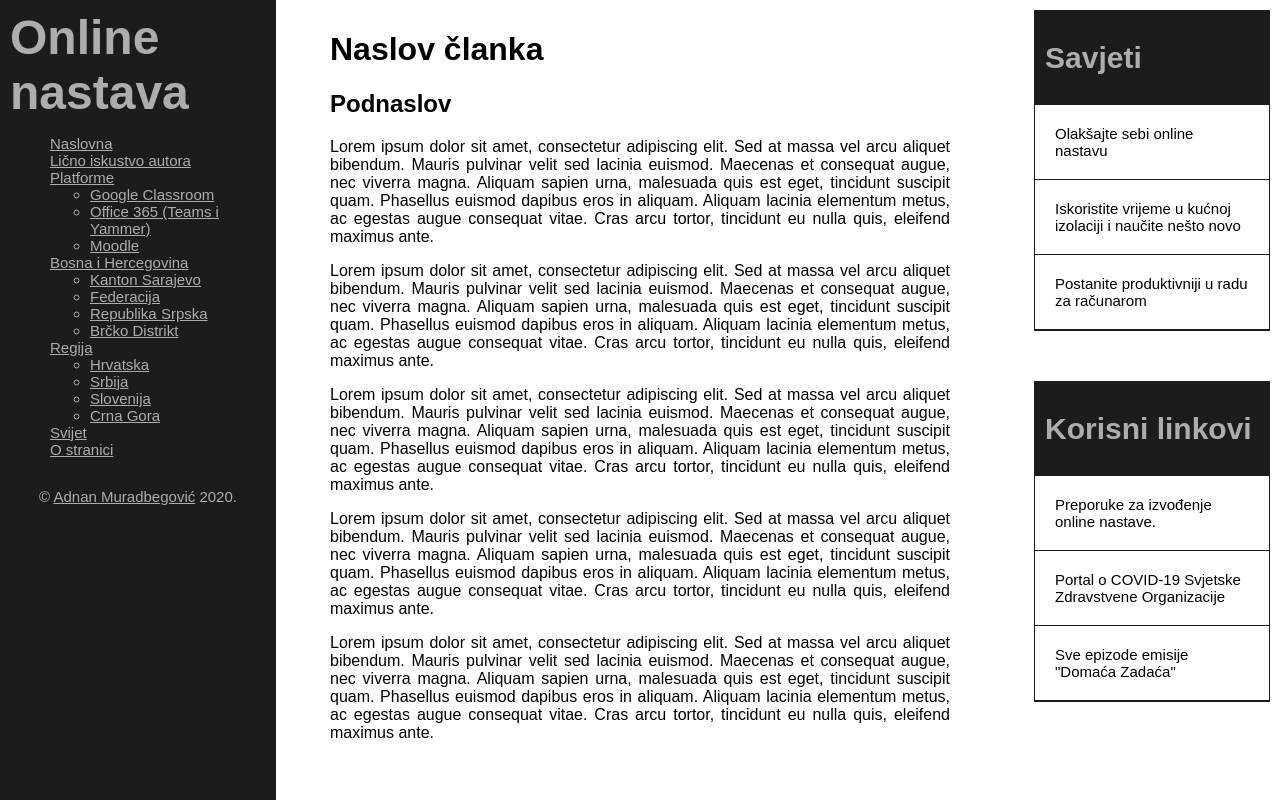
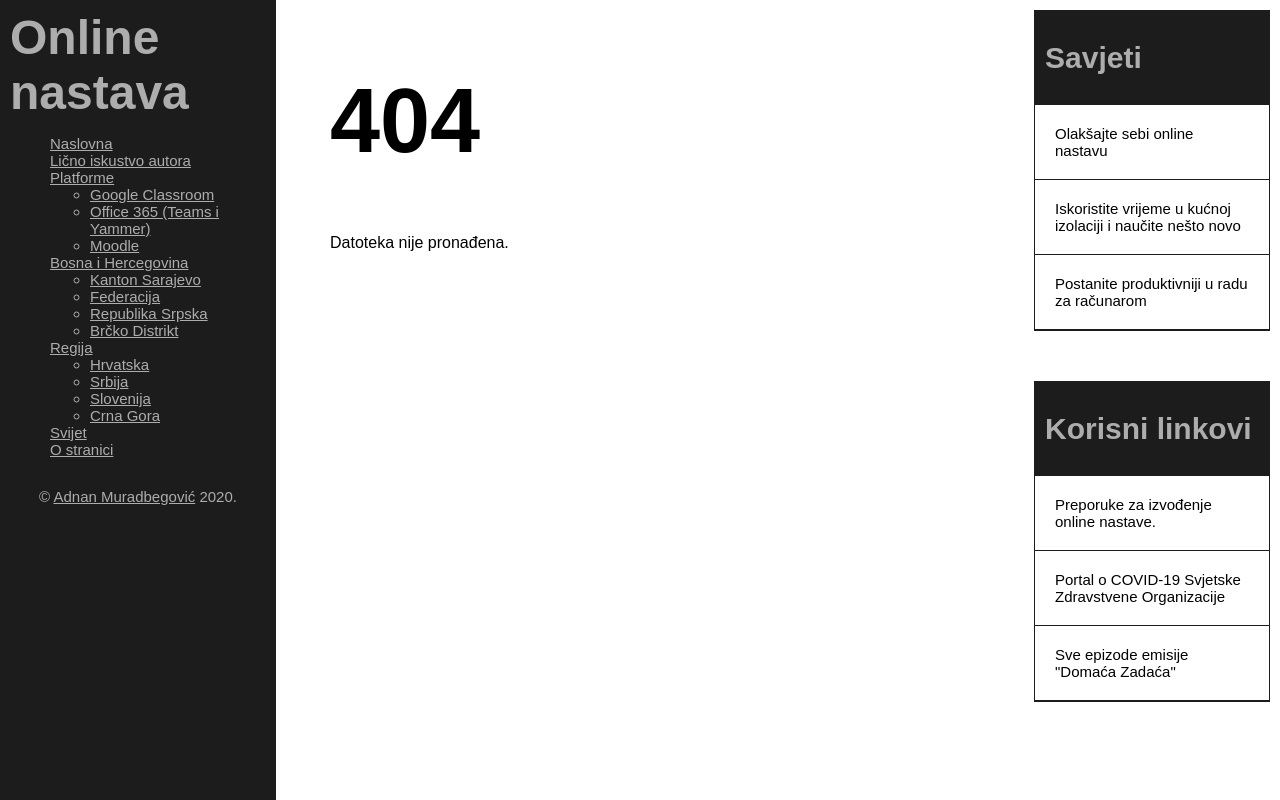
Before and after one commit to adnanmossbb/onlinenastava, a plain HTML site: page 404.html in a window 1280 px wide. Drawn offline with Linux system fonts and the light colour scheme.

Commit message:
DRUGI POKUSAJ

```diff
--- a/404.html
+++ b/404.html
@@ -46,45 +46,8 @@
 	<footer>&copy; <a href="https://github.com/adnanmossbb/">Adnan Muradbegović</a> 2020.</footer>
 	</nav>
 	<div id="sadrzaj">
-	<h1>Naslov članka</h1>
-	<section>
-	    <h1>Podnaslov</h1>
-	    <p>
-		Lorem ipsum dolor sit amet, consectetur adipiscing elit. Sed at massa vel arcu aliquet bibendum.
-		Mauris pulvinar velit sed lacinia euismod. Maecenas et consequat augue, nec viverra magna.
-		Aliquam sapien urna, malesuada quis est eget, tincidunt suscipit quam. Phasellus euismod dapibus eros in aliquam.
-		Aliquam lacinia elementum metus, ac egestas augue consequat vitae.
-		Cras arcu tortor, tincidunt eu nulla quis, eleifend maximus ante.
-	    </p>
-	    <p>
-		Lorem ipsum dolor sit amet, consectetur adipiscing elit. Sed at massa vel arcu aliquet bibendum.
-		Mauris pulvinar velit sed lacinia euismod. Maecenas et consequat augue, nec viverra magna.
-		Aliquam sapien urna, malesuada quis est eget, tincidunt suscipit quam. Phasellus euismod dapibus eros in aliquam.
-		Aliquam lacinia elementum metus, ac egestas augue consequat vitae.
-		Cras arcu tortor, tincidunt eu nulla quis, eleifend maximus ante.
-	    </p>
-	    <p>
-		Lorem ipsum dolor sit amet, consectetur adipiscing elit. Sed at massa vel arcu aliquet bibendum.
-		Mauris pulvinar velit sed lacinia euismod. Maecenas et consequat augue, nec viverra magna.
-		Aliquam sapien urna, malesuada quis est eget, tincidunt suscipit quam. Phasellus euismod dapibus eros in aliquam.
-		Aliquam lacinia elementum metus, ac egestas augue consequat vitae.
-		Cras arcu tortor, tincidunt eu nulla quis, eleifend maximus ante.
-	    </p>
-	    <p>
-		Lorem ipsum dolor sit amet, consectetur adipiscing elit. Sed at massa vel arcu aliquet bibendum.
-		Mauris pulvinar velit sed lacinia euismod. Maecenas et consequat augue, nec viverra magna.
-		Aliquam sapien urna, malesuada quis est eget, tincidunt suscipit quam. Phasellus euismod dapibus eros in aliquam.
-		Aliquam lacinia elementum metus, ac egestas augue consequat vitae.
-		Cras arcu tortor, tincidunt eu nulla quis, eleifend maximus ante.
-	    </p>
-	    <p>
-		Lorem ipsum dolor sit amet, consectetur adipiscing elit. Sed at massa vel arcu aliquet bibendum.
-		Mauris pulvinar velit sed lacinia euismod. Maecenas et consequat augue, nec viverra magna.
-		Aliquam sapien urna, malesuada quis est eget, tincidunt suscipit quam. Phasellus euismod dapibus eros in aliquam.
-		Aliquam lacinia elementum metus, ac egestas augue consequat vitae.
-		Cras arcu tortor, tincidunt eu nulla quis, eleifend maximus ante.
-	    </p>
-	</section>
+	<h1 style="font-size:90px">404</h1>
+	<p>Datoteka nije pronađena.</p>
 	</div>
 	<div id="desno">
 	    <div class="kartica">
```
